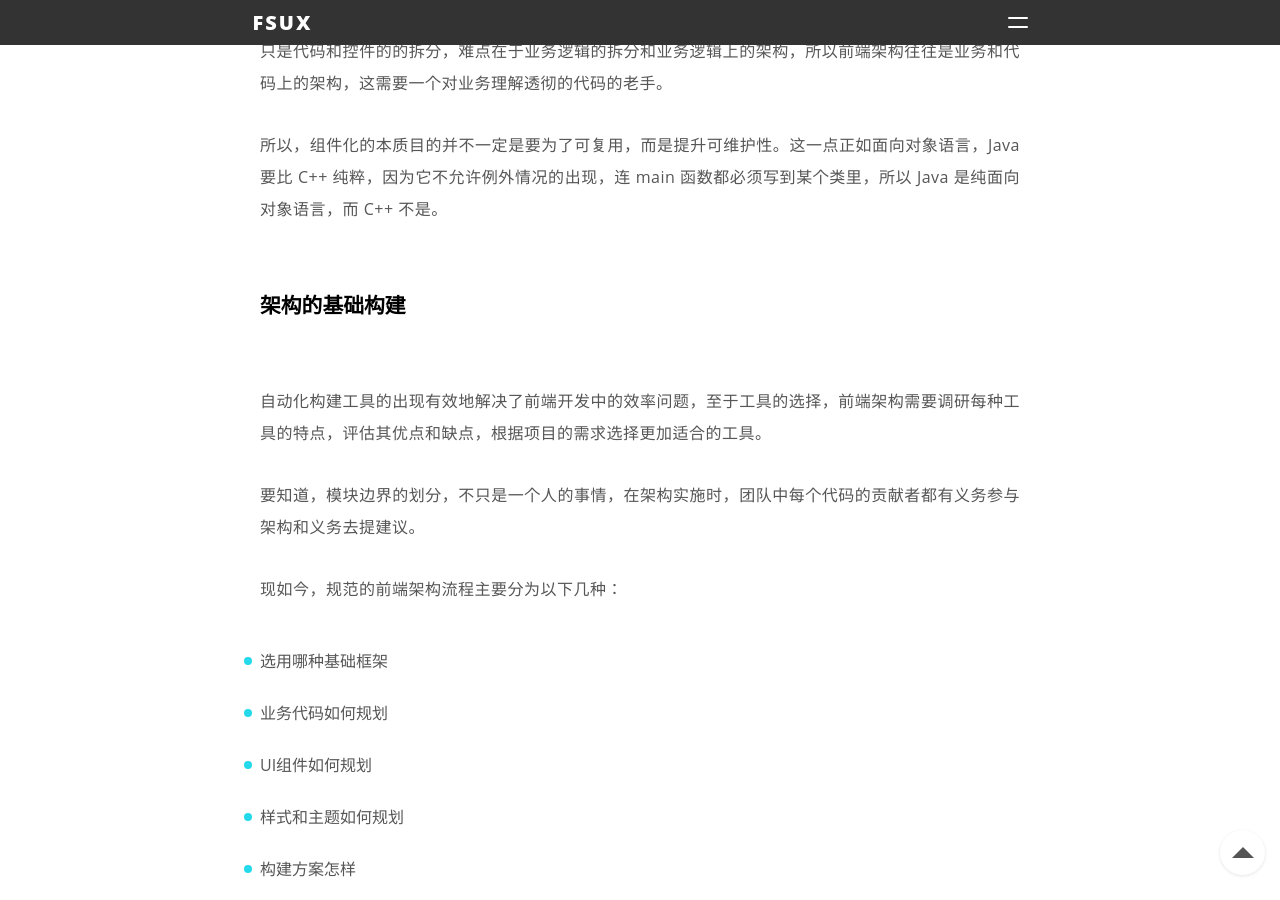
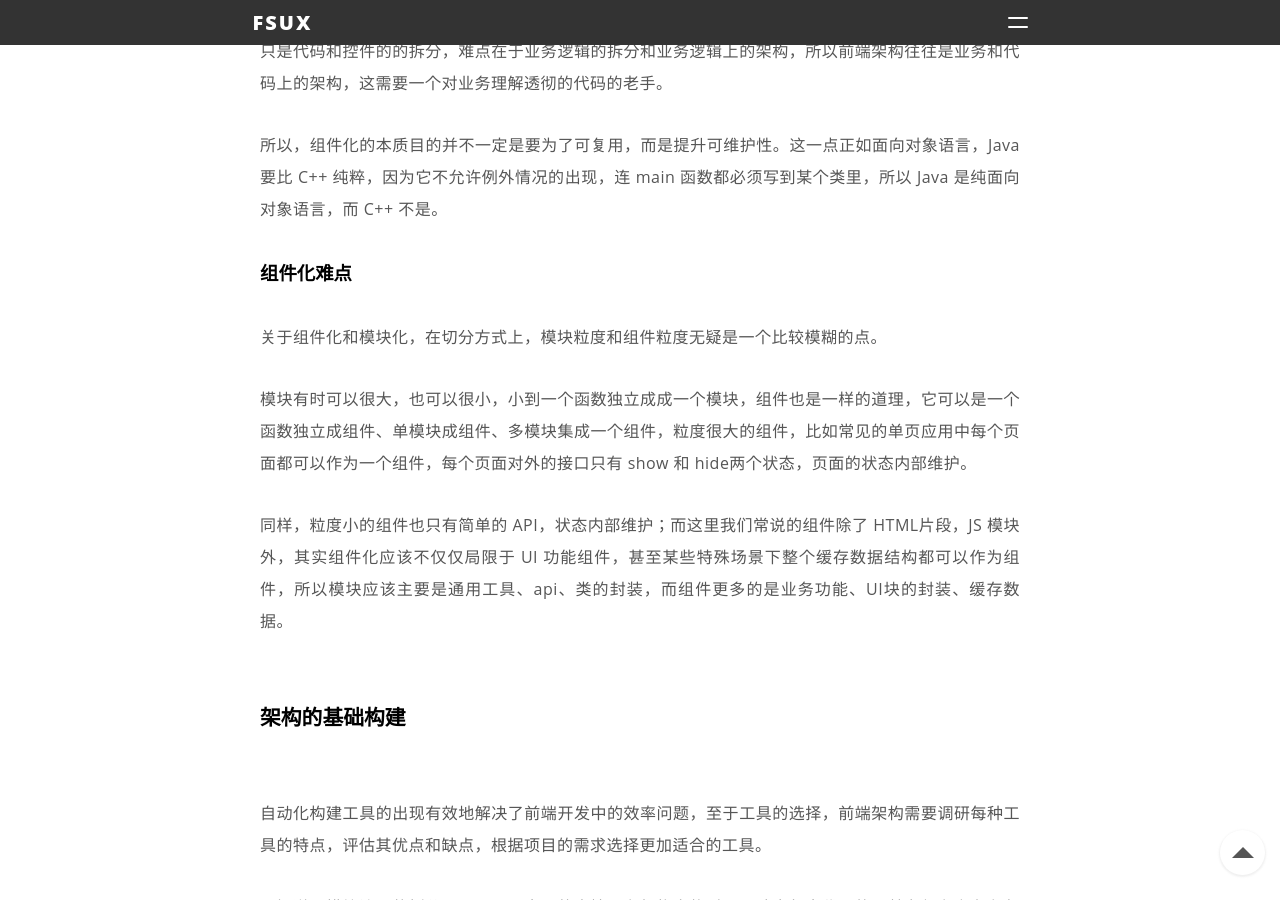
Before and after one commit to Haonancx/Haonancx.github.io, a Jekyll site: the page built from _posts/2017-6-1-Talk-about-component-architecture.markdown, in a window 1280 px wide and 900 px high, scrolled down 6242 px. Built offline with Jekyll 4.4.1, drawn with Linux system fonts in a browser that asks for light colours; nearby versions of some CDN libraries; Markdown is read by kramdown in place of the engine named in the settings; comment, search, counter and statistics services are not loaded.

Commit message:
整理文章

```diff
--- a/_posts/2017-6-1-Talk-about-component-architecture.markdown
+++ b/_posts/2017-6-1-Talk-about-component-architecture.markdown
@@ -138,6 +138,13 @@ tags: 随笔 架构 浅谈前端
 
 所以，组件化的本质目的并不一定是要为了可复用，而是提升可维护性。这一点正如面向对象语言，Java 要比 C++ 纯粹，因为它不允许例外情况的出现，连 main 函数都必须写到某个类里，所以 Java 是纯面向对象语言，而 C++ 不是。
 
+#### 组件化难点
+
+关于组件化和模块化，在切分方式上，模块粒度和组件粒度无疑是一个比较模糊的点。
+
+模块有时可以很大，也可以很小，小到一个函数独立成成一个模块，组件也是一样的道理，它可以是一个函数独立成组件、单模块成组件、多模块集成一个组件，粒度很大的组件，比如常见的单页应用中每个页面都可以作为一个组件，每个页面对外的接口只有 show 和 hide两个状态，页面的状态内部维护。
+
+同样，粒度小的组件也只有简单的 API，状态内部维护；而这里我们常说的组件除了 HTML片段，JS 模块外，其实组件化应该不仅仅局限于 UI 功能组件，甚至某些特殊场景下整个缓存数据结构都可以作为组件，所以模块应该主要是通用工具、api、类的封装，而组件更多的是业务功能、UI块的封装、缓存数据。
 
 ### 架构的基础构建
 
```
